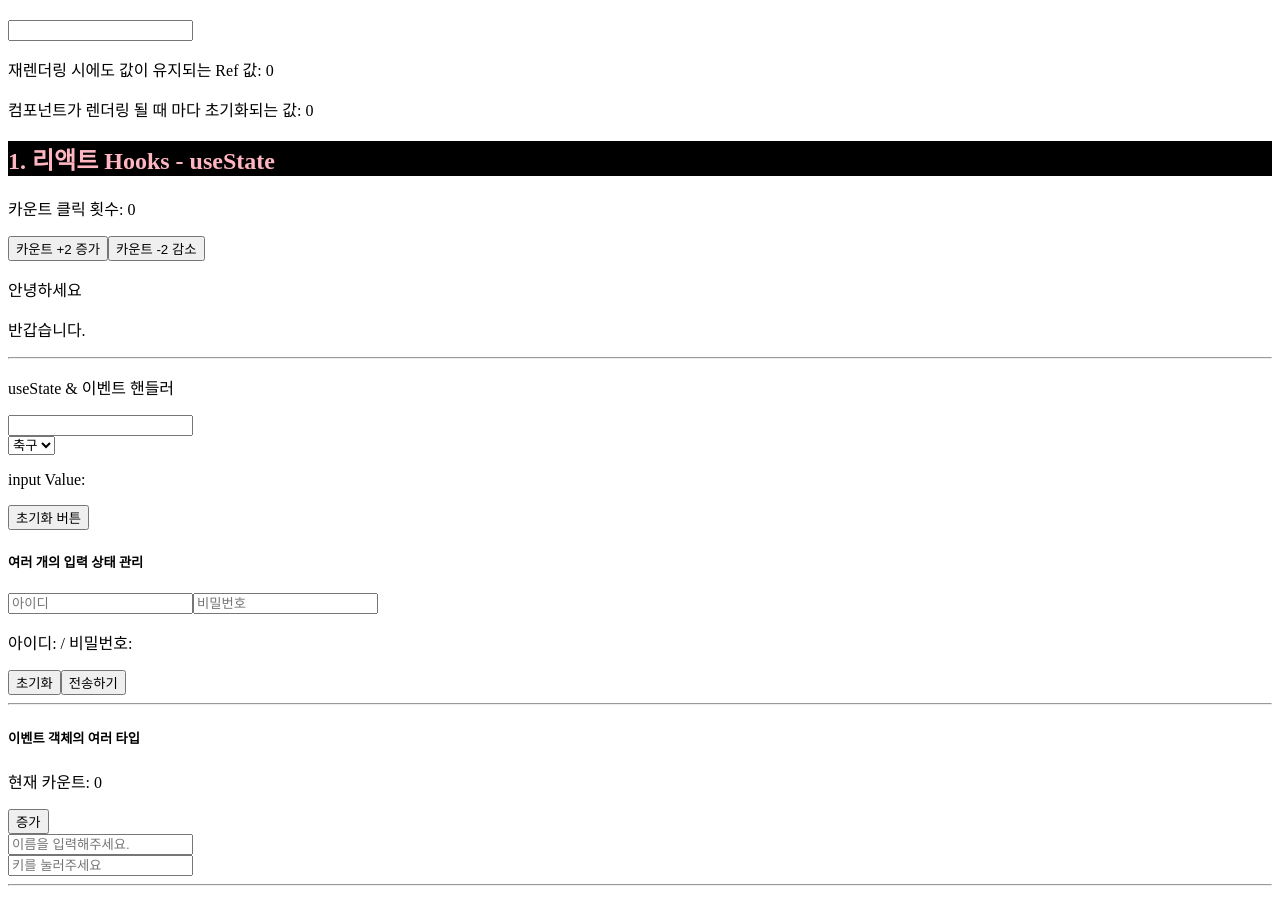
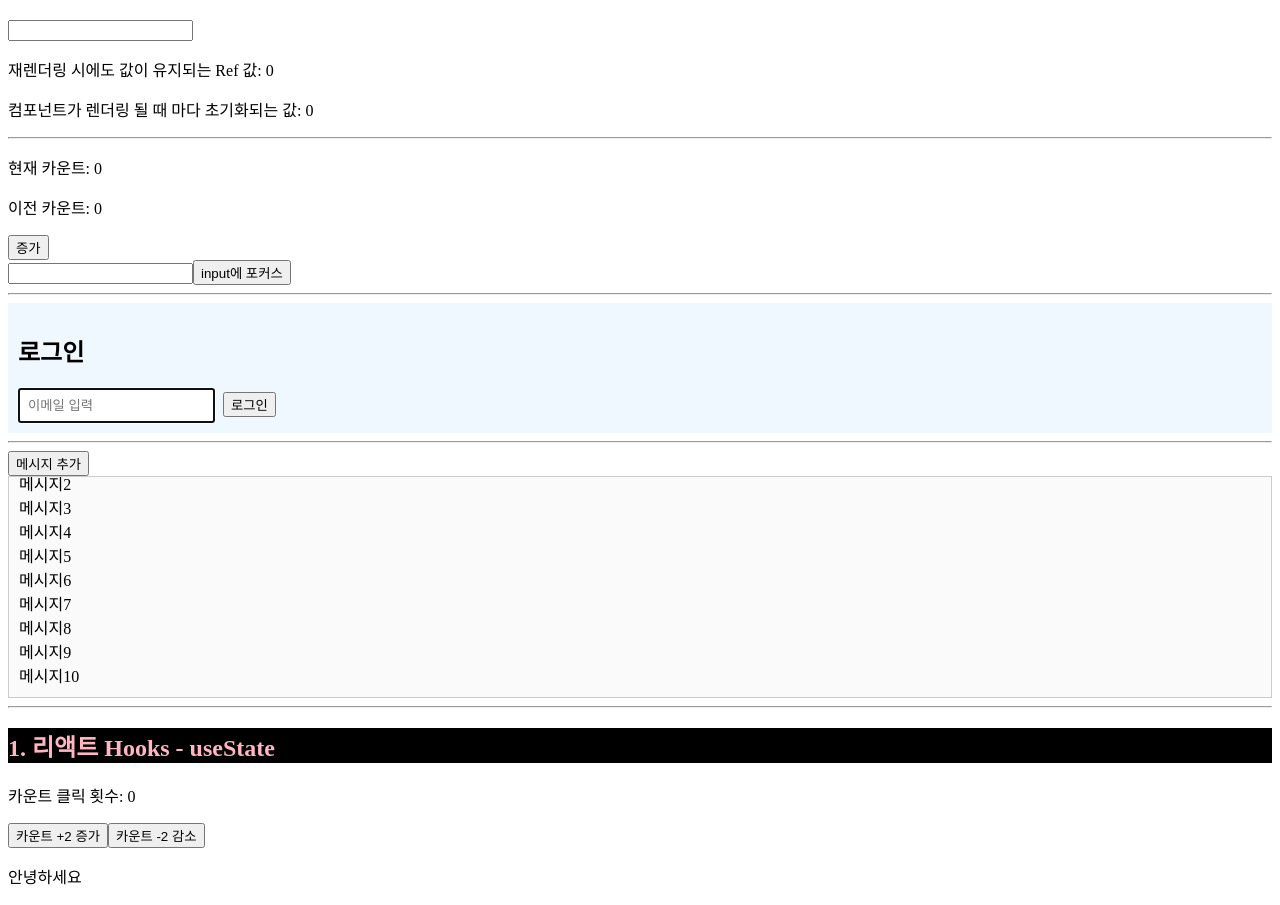
Before and after one commit to ehdgn/k_iot_frontend, a React (Vite) app in the folder f-iot-react/: page /hooks in a window 1280 px wide. Shown: the part 320-1225 px from the top of the page. Built offline with nearby package versions, Linux system fonts and the light colour scheme.

Commit message:
20251104 react Ref

```diff
--- /dev/null
+++ b/f-iot-react/src/pages/c_hooks/b_useRef/Practice01.tsx
@@ -0,0 +1,34 @@
+import React, { useEffect, useRef } from "react";
+
+//! 예제1) 포커스 제어 (input 자동 포커스)
+// : 회원가입, 로그인, 검색창에서 "렌더링후" 포커스 주기
+
+function Practice01() {
+  //^ === Hooks === //
+  const inputRef = useRef<HTMLInputElement>(null);
+
+  //? 처음 렌더링 될 때 콜백함수의 기능을 딱 한번만 실행
+  useEffect(() => {
+    inputRef.current?.focus();
+  }, []);
+
+  //^ === Event Handler === //
+  const handleLogin = () => {
+    alert(`입력한 이메일: ${inputRef.current?.value}`)
+  }
+
+  return (
+    <div style={{ backgroundColor: "#f0f8ff", padding: "10px" }}>
+      <h2>로그인</h2>
+      <input
+        type="email"
+        placeholder="이메일 입력"
+        ref={inputRef}
+        style={{ padding: "8px", marginRight: "8px" }}
+      />
+      <button onClick={handleLogin}>로그인</button>
+    </div>
+  );
+}
+
+export default Practice01;
--- /dev/null
+++ b/f-iot-react/src/pages/c_hooks/b_useRef/Practice02.tsx
@@ -0,0 +1,57 @@
+import React, { useEffect, useRef, useState } from 'react'
+
+//! 예제2) DOM 요소 제어 (스크롤 이동)
+
+function Practice02() {
+  //^ === Hooks === //
+  const [messages, setMessages] = useState<string[]>([
+    "메시지1",
+    "메시지2",
+    "메시지3",
+    "메시지4",
+    "메시지5",
+    "메시지6",
+    "메시지7",
+    "메시지8",
+    "메시지9",
+    "메시지10",
+  ]);
+  const messageEndRef = useRef<HTMLDivElement>(null);
+
+  // 메시지 1 ~ 메시지 15의 유사 배열을 실제 배열로 변환
+  // const messages = Array.from( { length: 15 }, (_, i) => `메시지 ${i + 1}`);
+
+  //? messages 값이 갱신될 때마다 콜백 함수 실행
+  useEffect(() => {
+    // behavior 속성: 이동 효과를 설정
+    // block 속성: 스크롤 맞춤 설정 (end: 하단 맞춤, center: 중앙 맞춤)
+    messageEndRef.current?.scrollIntoView({ behavior: 'smooth', block: 'center'})
+  }, [messages]);
+
+
+  //^ === Event Handler === //
+  const handleAddMessage = () => {
+    const newMessage = `메시지${messages.length + 1}`;
+    setMessages(prev => [...prev, newMessage]);
+  }
+  return (
+    <>
+      <button onClick={handleAddMessage}>메시지 추가</button>
+      <div
+        style={{
+          backgroundColor: '#fafafa',
+          padding: '10px',
+          border: '1px solid #ccc',
+          // 콘텐츠가 지정된 영역을 넘어설 때에만 스크롤바를 자동으로 생성
+          overflowY: 'auto',
+          height: '200px'
+        }}
+      >
+        {messages.map(msg => <div key={msg}>{msg}</div>)}
+        <div ref={messageEndRef} />
+      </div>
+    </>
+  )
+}
+
+export default Practice02
--- a/f-iot-react/src/pages/c_hooks/b_useRef/Ref01.tsx
+++ b/f-iot-react/src/pages/c_hooks/b_useRef/Ref01.tsx
@@ -21,40 +21,62 @@ import React, { useRef, useState } from 'react'
 //@ refContainer.current
 // : 저장된 현재 값에 접근
 
+//@# 1) 컴포넌트 실행 - 렌더링 함수
 function Ref01() {
   //^ === Hooks ===
+  //% 12) 예약된 데이터를 text값에 반영 - 'a'
   const [text, setText] = useState<string>('');
 
   //? useRef VS 일반 변수 let
   // 1) useRef: 리렌더링 사이에도 값이 유지
   //    - 값을 바꿔도 컴포넌트를 재렌더링하지 않음
   //    - 값은 항상 최신값으로 유지 (.current 값을 계속 업데이트)
-  const lengthRef = useRef<number>(0);
+  //% 13) 'a'의 길이값 1 유지
+  const lengthRef = useRef<number>(0); //# 2) useRef 호출 시 { current: 0 } 객체 생성 & 저장
 
   // 2) 일반 변수
   //    - 함수형 컴포넌트는 변화를 감지하면 재렌더링 될 때마다 함수 전체가 다시 실행!
   //    - 아래의 number 변수에 매번 새로 초기화가 진행
-  let lengthVar = 0;
+  //% 14) 컴포넌트의 재실행으로 변수가 새롭게 선언되고 다시 0으로 초기화
+  let lengthVar = 0; //# 3) 지역변수 - 컴포넌트가 실행될 때 마다 매번 새롭게 만들어짐
 
   //^ === Event Handler ===
+  //# 6) 사용자의 입력에 반응하여 handleInputChange 이벤트 핸들러 발생
   const handleInputChange = (e: React.ChangeEvent<HTMLInputElement>) => {
+    //# 7) 리액트의 상태 변경 요청
+    // : 실시간 변경 반영 X
+    // - 이벤트가 다 끝나면, 리렌더링 진행 (+ 변경값은 예약)
     setText(e.target.value);
 
+    //# 8) useRef로 만든 참조 객체의 .current값 수정
+    // : 일반 JS 객체 속성 변경과 동일
+    // - 렌더링 필요없는 대상 (상태 관리와 무관, ref는 화면 갱신 대상 X)
     lengthRef.current = e.target.value.length;
+
+    //# 9) 일반 변수에 데이터 수정
+    // : 함수 안의 지역 변수 변경 (렌더링 함수 내부에만 존재, 화면과 연결 X)
     lengthVar = e.target.value.length;
+
+    //# 10) ref 참조의 현재값(수정된 값)으로 출력
     console.log(lengthRef.current);
+    //# 11) 화면이 아니라 '개발자 도구 콘솔창'에 출력
+    // : React가 렌더링하기 전에 JS 코드가 실행
     console.log(lengthVar);
   }
 
   return (
     <div>
+      {/* // # 4) 현재의 초기화 값으로 2개의 p태그 모두 0의 값을 가짐 */}
       <h4>현재 텍스트 길이 측정 예제</h4>
+       {/* //# 5) 사용자의 입력 */}
       <input type="text" value={text} onChange={handleInputChange} />
+      {/* //% 15) 이전의 값 유지: 1 출력 */}
       <p>재렌더링 시에도 값이 유지되는 Ref 값: {lengthRef.current}</p>
       {/*
         ※ 콘솔에는 lengthVar가 계속 찍히지만, 화면에는 반영되지 않음! ※
         >> 실제로 화면이 렌더링 될 때는 이미 새로운 값(0)으로 다시 초기화된 상태
       */}
+      {/* //% 16) 값의 유지 X: 0 출력 */}
       <p>컴포넌트가 렌더링 될 때 마다 초기화되는 값: {lengthVar}</p>
     </div>
   )
--- /dev/null
+++ b/f-iot-react/src/pages/c_hooks/b_useRef/Ref02.tsx
@@ -0,0 +1,52 @@
+import React, { useRef, useState } from 'react'
+
+//! useRef를 사용한 DOM 요소 참조
+// : 컴포넌트가 재렌더링되어도 동일한 참조값을 유지
+// - 특정 DOM 요소에 접근하고 조작
+
+//? useRef의 특징
+// : 단순히 "값 저장"만이 아니라
+// - 1) 이전 상태 기억
+// - 2) DOM 요소 직접 제어
+
+function Ref02() {
+  //^ === Hooks === //
+  const [count, setCount] = useState<number>(0);
+  const prevCountRef = useRef<number>(0);
+
+  //? DOM 요소 타입 - input(HTMLInputElement), div(HTMLDivElement) 등
+  // >>> DOM 요소는 기본 요소 타입과 null 타입을 유니언(OR)으로 가짐
+  //    : 기본값 null 권장
+  const inputRef = useRef<HTMLInputElement>(null);
+
+  //^ === Event Handler === //
+  const increment = () => {
+    setCount(prevCount => {
+      prevCountRef.current = prevCount; // 이전 값
+      return prevCount + 1;             // 현재 값
+    })
+  }
+
+  // current 속성값에 요소의 참조값이 담겨져 있음
+  const handleButtonFocus  = () => {
+    if (inputRef.current) { // useRef와 연결된 DOM 요소가 있다면
+      inputRef.current.focus();
+    }
+  }
+
+  return (
+    <div>
+      {/* //@ 이전 상태 기억 */}
+      <p>현재 카운트: {count}</p>
+      <p>이전 카운트: {prevCountRef.current}</p>
+      <button onClick={increment}>증가</button>
+
+      <br />
+      {/* //@ DOM 요소 참조 - 직접 조작: ref 속성에 요소의 참조값을 등록 */}
+      <input type="text" ref={inputRef} />
+      <button onClick={handleButtonFocus}>input에 포커스</button>
+    </div>
+  )
+}
+
+export default Ref02
--- a/f-iot-react/src/pages/c_hooks/index.tsx
+++ b/f-iot-react/src/pages/c_hooks/index.tsx
@@ -6,6 +6,9 @@ import State04 from "./a_useState/State04";
 import State05 from "./a_useState/State05";
 import State06 from "./a_useState/State06";
 import Ref01 from "./b_useRef/Ref01";
+import Ref02 from "./b_useRef/Ref02";
+import Practice01 from "./b_useRef/Practice01";
+import Practice02 from "./b_useRef/Practice02";
 
 const h2Style = {
   backgroundColor: "black",
@@ -19,7 +22,10 @@ function Index() {
         === 리액트 Hooks ===
       </h1>
       <h2 style={h2Style}>2. 리액트 Hooks - useRef</h2>
-      <Ref01 />
+      <Ref01 /> <hr />
+      <Ref02 /> <hr />
+      <Practice01 /> <hr />
+      <Practice02 /> <hr />
 
       <h2 style={h2Style}>1. 리액트 Hooks - useState</h2>
       <State01 /> <hr />
```
